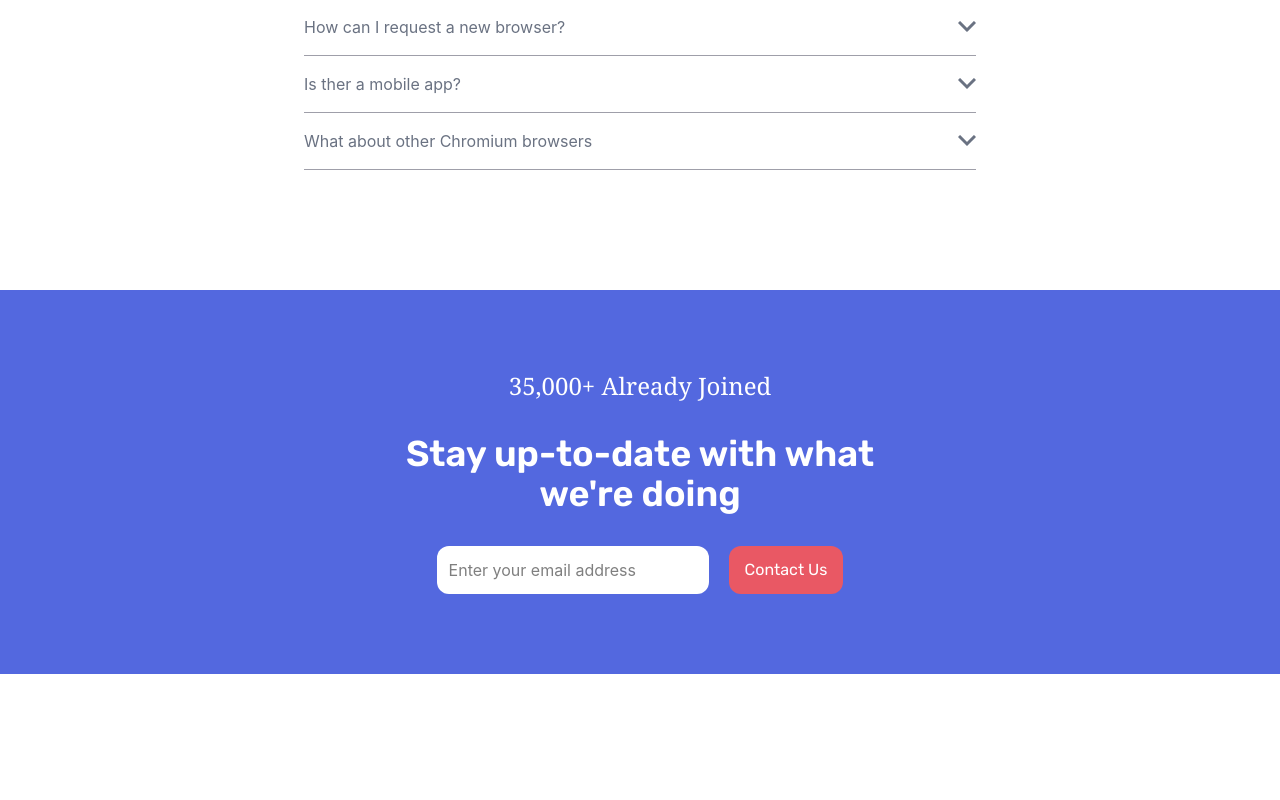
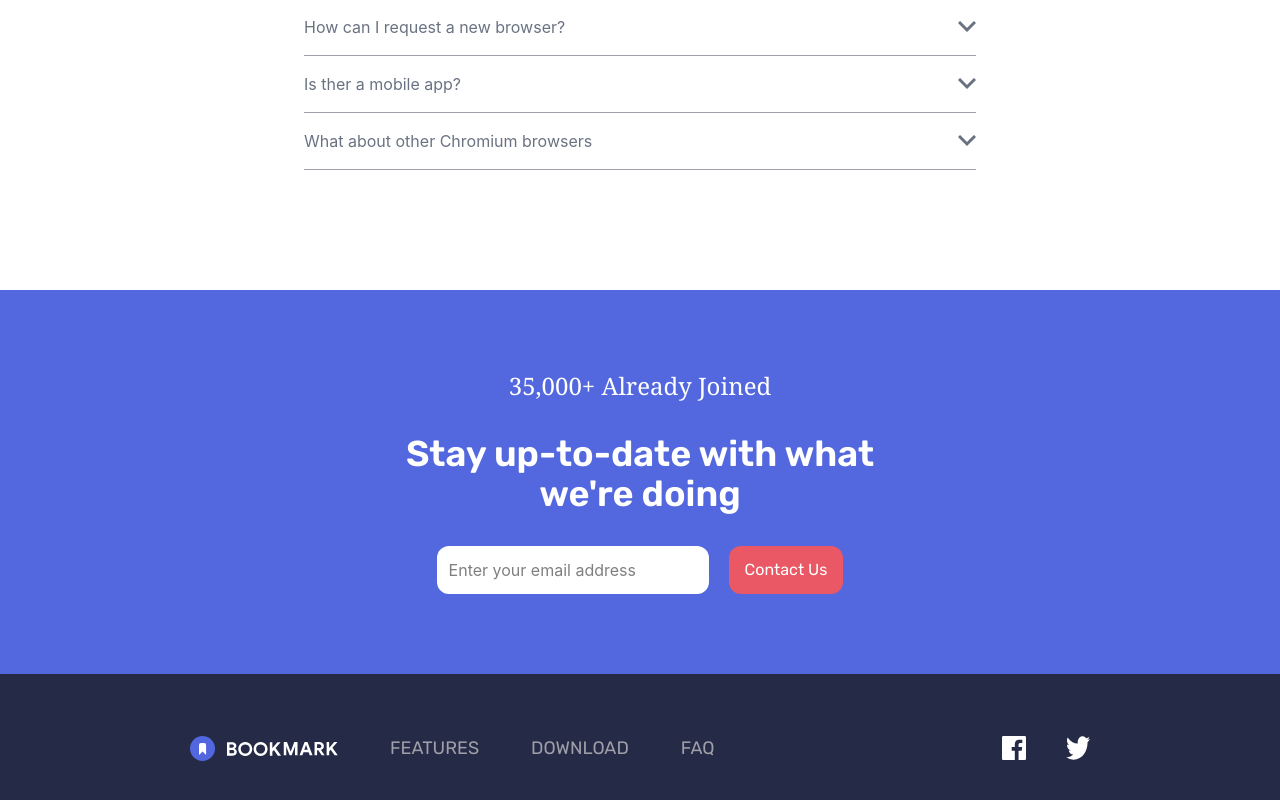
Before and after one commit to Abdouxone/mini-projects, a Next.js app: page /bookmark in a window 1280 px wide. Shown: the part 2510-3310 px from the top of the page. Before the commit the page ends 3184 px from the top, so only its background shows below. Built offline with nearby package versions, Linux system fonts and the light colour scheme; a web font is replaced by a local one.

Commit message:
Adding Footer

```diff
--- a/app/bookmark/page.tsx
+++ b/app/bookmark/page.tsx
@@ -361,6 +361,27 @@ export default function page() {
           </div>
         </section>
       </div>
+      {/* Footer */}
+      <div className="w-full bg-[#252B46]">
+        <div
+          className={`${styles.container} mx-auto p-15 flex flex-col md:flex-row items-center md:justify-between`}
+        >
+          <div className="flex font-rubik flex-col md:flex-row md:space-x-8 items-center gap-5">
+            <img
+              src="/bookmark/images/logo-bookmark-footer.svg"
+              className="object-contain"
+              alt=""
+            />
+            <h1 className="uppercase text-lg text-zinc-400">Features</h1>
+            <h1 className="uppercase text-lg text-zinc-400">Download</h1>
+            <h1 className="uppercase text-lg text-zinc-400">FAQ</h1>
+          </div>
+          <div className="flex-row flex space-x-10 mt-8 md:mt-0">
+            <img src="/bookmark/images/icon-facebook.svg" alt="facebook icon" />
+            <img src="/bookmark/images/icon-twitter.svg" alt="facebook icon" />
+          </div>
+        </div>
+      </div>
     </div>
   );
 }
```
